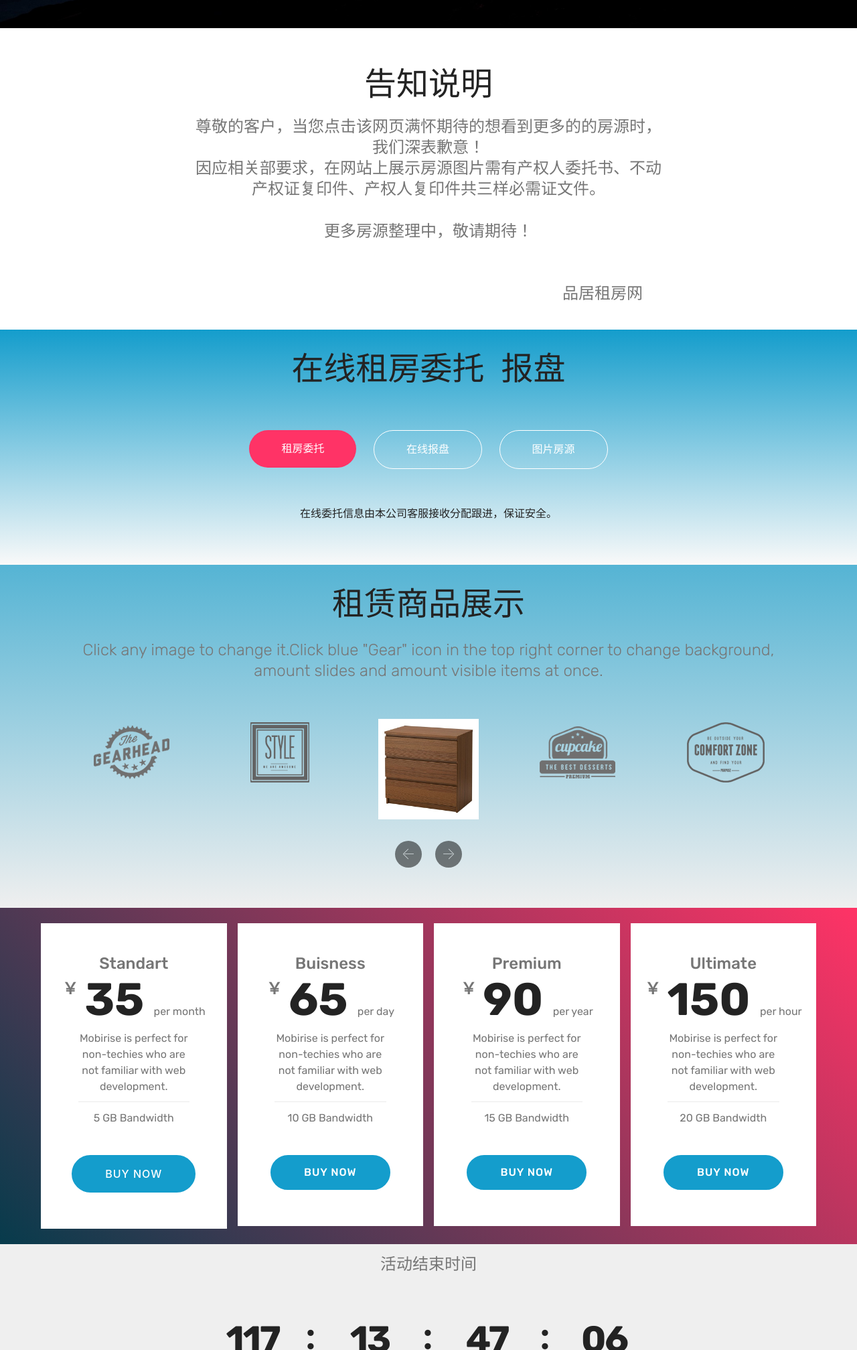
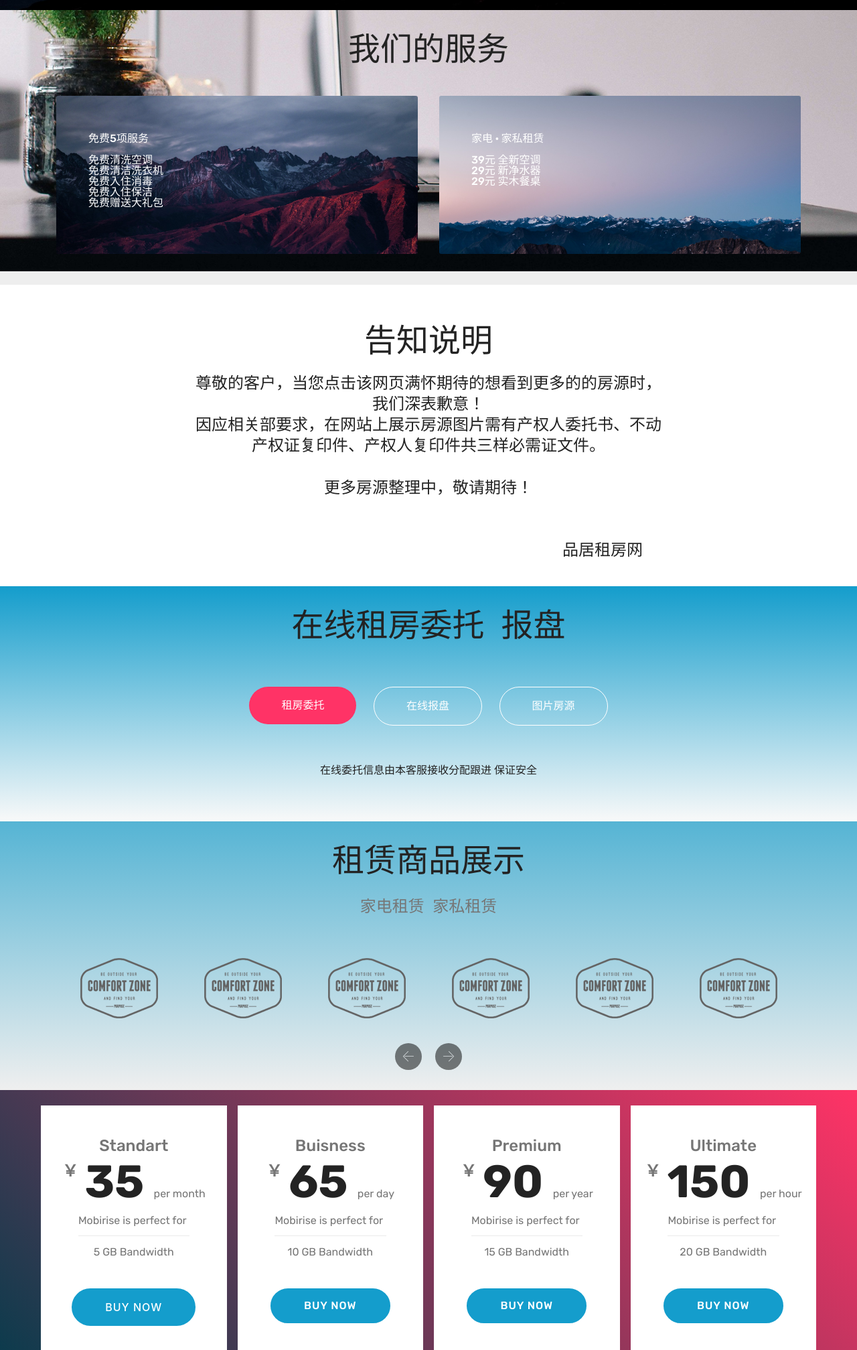
Before and after one commit to pinjuvip/shouci, a plain HTML site: page index.html in a window 1280 px wide. Shown: the part 785-2800 px from the top of the page at 67% size. Drawn offline with Linux system fonts and the light colour scheme; files whose address does not match are found by name.

Commit message:
create github pages

```diff
--- a/assets/mobirise/css/mbr-additional.css
+++ b/assets/mobirise/css/mbr-additional.css
@@ -1704,18 +1704,59 @@ body {
     border-left: .30em solid transparent;
   }
 }
-.cid-qt2E7ijMQO {
-  padding-top: 90px;
-  padding-bottom: 90px;
-  background-image: url("../../../assets/images/jumbotron.jpg");
-}
-.cid-qt2E7ijMQO .mbr-text,
-.cid-qt2E7ijMQO .mbr-section-btn {
+.cid-qulluujswD {
+  background-image: url("../../../assets/images/jumbotron8.jpg");
+}
+.cid-qulluujswD .mbr-text,
+.cid-qulluujswD .mbr-section-btn {
   color: #f3a81a;
 }
-.cid-qt2E7ijMQO H1 {
+.cid-qulluujswD H1 {
   color: #f3a81a;
   text-align: center;
+}
+.cid-qulbJVTRow {
+  padding-top: 30px;
+  padding-bottom: 30px;
+  background-image: url("../../../assets/images/background2.jpg");
+}
+.cid-qulbJVTRow h2 {
+  text-align: center;
+}
+.cid-qulbJVTRow h4 {
+  text-align: center;
+  z-index: 1;
+  color: #ffffff;
+}
+.cid-qulbJVTRow p {
+  z-index: 1;
+  margin-bottom: 0;
+  color: #ffffff;
+}
+.cid-qulbJVTRow .media-container-row {
+  word-wrap: break-word;
+  word-break: break-word;
+  align-items: stretch;
+  -webkit-align-items: stretch;
+}
+.cid-qulbJVTRow .card-img {
+  position: absolute;
+  top: 0;
+  left: 0;
+  height: 100%;
+  width: 100%;
+  overflow: hidden;
+}
+.cid-qulbJVTRow .card-img img {
+  z-index: -1;
+  min-height: 100%;
+  min-width: 100%;
+  width: auto;
+  max-width: 600px;
+}
+.cid-qulbJVTRow H4 {
+  text-align: left;
+  color: #ffffff;
 }
 .cid-qtMbxsWirl {
   padding-top: 60px;
@@ -1723,7 +1764,7 @@ body {
   background-color: #ffffff;
 }
 .cid-qtMbxsWirl .mbr-section-subtitle {
-  color: #767676;
+  color: #232323;
 }
 .cid-qtMfhhEwad {
   padding-top: 30px;
@@ -1776,7 +1817,7 @@ body {
 }
 .cid-qt2TTslWrK {
   padding-top: 30px;
-  padding-bottom: 60px;
+  padding-bottom: 30px;
   background-color: #55b4d4;
   background: linear-gradient(#55b4d4, #efefef);
 }
--- a/index.html
+++ b/index.html
@@ -23,7 +23,7 @@
 
 </head>
 <body>
-<section class="menu cid-qt2E7giJQk" once="menu" id="menu1-g" data-rv-view="416">
+<section class="menu cid-qt2E7giJQk" once="menu" id="menu1-g" data-rv-view="395">
 
 
 
@@ -48,17 +48,17 @@
         </div>
         <div class="collapse navbar-collapse" id="navbarSupportedContent">
             <ul class="navbar-nav nav-dropdown nav-right" data-app-modern-menu="true"><li class="nav-item">
-                    <a class="nav-link link text-black display-4" href="https://mobirise.com"><span class="mbri-play mbr-iconfont mbr-iconfont-btn"></span>&nbsp;最新活动&nbsp; &nbsp; &nbsp; &nbsp; &nbsp; &nbsp; &nbsp; &nbsp; &nbsp; &nbsp; &nbsp;</a>
-                </li>
+                    <a class="nav-link link text-black display-4" href="https://mobirise.com"><span class="mbri-windows mbr-iconfont mbr-iconfont-btn"></span>&nbsp;最新活动&nbsp; &nbsp; &nbsp; &nbsp; &nbsp; &nbsp; &nbsp; &nbsp; &nbsp; &nbsp; &nbsp;</a>
+                </li><li class="nav-item"><a class="nav-link link text-black display-4" href="https://mobirise.com"><span class="mbri-home mbr-iconfont mbr-iconfont-btn"></span>&nbsp;租房&nbsp; &nbsp; &nbsp; &nbsp; &nbsp; &nbsp; &nbsp; &nbsp; &nbsp; &nbsp; &nbsp;</a></li>
                 <li class="nav-item dropdown">
-                    <a class="nav-link link text-black display-4" href="https://mobirise.com" aria-expanded="true"><span class="mbri-play mbr-iconfont mbr-iconfont-btn"></span>&nbsp;关于我们&nbsp; &nbsp; &nbsp; &nbsp; &nbsp; &nbsp; &nbsp; &nbsp; &nbsp; &nbsp; &nbsp;</a>
+                    <a class="nav-link link text-black display-4" href="https://mobirise.com" aria-expanded="false"><span class="socicon socicon-googlegroups mbr-iconfont mbr-iconfont-btn"></span>&nbsp;关于我们&nbsp; &nbsp; &nbsp; &nbsp; &nbsp; &nbsp; &nbsp; &nbsp; &nbsp; &nbsp; &nbsp;</a>
                 </li></ul>
 
         </div>
     </nav>
 </section>
 
-<section class="engine"><a href="https://mobirise.co/i">build a website for free</a></section><section class="cid-qt2E7ijMQO mbr-parallax-background" id="header2-e" data-rv-view="418">
+<section class="engine"><a href="https://mobirise.co">Mobirise</a></section><section class="cid-qulluujswD mbr-fullscreen mbr-parallax-background" id="header2-20" data-rv-view="397">
 
 
 
@@ -66,9 +66,9 @@
 
     <div class="container align-center">
         <div class="media-container-column mbr-white col-md-10 offset-md-1">
-            <h1 class="mbr-section-title mbr-bold pb-3 mbr-fonts-style display-1">&nbsp;<br><br><br>品质居家 品居租房<br><br></h1>
+            <h1 class="mbr-section-title mbr-bold pb-3 mbr-fonts-style display-1"><br>有品质 &nbsp;更爱家&nbsp;<br><br></h1>
             <h3 class="mbr-section-subtitle align-center mbr-light pb-3 mbr-fonts-style display-4">让更多的人省心省事省钱的住进新家<br><br></h3>
-            <p class="mbr-text pb-3 mbr-fonts-style display-5">&nbsp;&nbsp;</p>
+            <p class="mbr-text pb-3 mbr-fonts-style display-5"></p>
             <div class="mbr-section-btn"><a class="btn btn-md btn-white-outline display-5" href="https://mobirise.com">立即租房委托</a></div>
         </div>
     </div>
@@ -79,7 +79,34 @@
     </div>
 </section>
 
-<section class="mbr-section content4 cid-qtMbxsWirl" id="content4-1b" data-rv-view="421">
+<section class="features13 cid-qulbJVTRow mbr-parallax-background" id="features13-1y" data-rv-view="400">
+
+
+
+
+    <div class="container">
+        <h2 class="mbr-section-title pb-3 mbr-fonts-style display-2">我们的服务</h2>
+
+        <div class="media-container-row container">
+            <div class="card col-12 col-md-6 p-5 m-3 align-center">
+                <div class="card-img">
+                    <img src="assets/images/jumbotron.jpg" alt="Mobirise" media-simple="true">
+                </div>
+                <h4 class="card-title py-2 mbr-fonts-style display-7">免费5项服务<br> &nbsp; &nbsp; <br>免费清洗空调 &nbsp; &nbsp; <br>免费清洁洗衣机 &nbsp; &nbsp;<br>免费入住消毒 &nbsp;<br> 免费入住保洁 &nbsp; &nbsp; <br>免费赠送大礼包</h4>
+
+            </div>
+            <div class="card col-12 col-md-6 p-5 m-3 align-center">
+                <div class="card-img">
+                    <img src="assets/images/jumbotron2.jpg" alt="Mobirise" media-simple="true">
+                </div>
+                <h4 class="card-title py-2 mbr-fonts-style display-7">家电 · 家私租赁<br><br>39元 全新空调<br>29元 新净水器<br>29元 实木餐桌<br><br><br></h4>
+
+            </div>
+
+        </div>
+</div></section>
+
+<section class="mbr-section content4 cid-qtMbxsWirl" id="content4-1b" data-rv-view="403">
 
 
 
@@ -94,7 +121,7 @@
     </div>
 </section>
 
-<section class="tabs2 cid-qtMfhhEwad" id="tabs2-1e" data-rv-view="423">
+<section class="tabs2 cid-qtMfhhEwad" id="tabs2-1e" data-rv-view="405">
 
 
 
@@ -115,25 +142,21 @@
                     <div id="tab1" class="tab-pane in active" role="tabpanel">
                         <div class="row">
                             <div class="col-md-12">
-                                <p class="mbr-text py-5 mbr-fonts-style display-4">在线委托信息由本公司客服接收分配跟进，保证安全。</p>
+                                <p class="mbr-text py-5 mbr-fonts-style display-4">在线委托信息由本客服接收分配跟进 保证安全</p>
                             </div>
                         </div>
                     </div>
                     <div id="tab2" class="tab-pane" role="tabpanel">
                         <div class="row">
                             <div class="col-md-12">
-                                <p class="mbr-text py-5 mbr-fonts-style display-7">
-                                    Mobirise is an easy website builder - just drop site elements to your page, add content and style it to look the way you like.
-                                </p>
+                                <p class="mbr-text py-5 mbr-fonts-style display-7">业主在线放盘 准确无误 省事便捷</p>
                             </div>
                         </div>
                     </div>
                     <div id="tab3" class="tab-pane" role="tabpanel">
                         <div class="row">
                             <div class="col-md-12">
-                                <p class="mbr-text py-5 mbr-fonts-style display-7">
-                                    Mobirise offers many site blocks in several themes, and though these blocks are pre-made, they are flexible. You can combine blocks in different ways on your pages.
-                                </p>
+                                <p class="mbr-text py-5 mbr-fonts-style display-7">有图片的房源 精彩快速呈现&nbsp;</p>
                             </div>
                         </div>
                     </div>
@@ -170,7 +193,7 @@
     </div>
 </section>
 
-<section class="clients cid-qt2TTslWrK" id="clients-p" data-rv-view="426">
+<section class="clients cid-qt2TTslWrK" id="clients-p" data-rv-view="408">
 
 
 
@@ -178,16 +201,14 @@
             <div class="media-container-row">
                 <div class="col-12 align-center">
                     <h2 class="mbr-section-title pb-3 mbr-fonts-style display-2">租赁商品展示</h2>
-                    <h3 class="mbr-section-subtitle mbr-light mbr-fonts-style display-5">
-                        Click any image to change it.Click blue "Gear" icon in the top right corner to change background, amount slides and amount visible items at once.
-                    </h3>
+                    <h3 class="mbr-section-subtitle mbr-light mbr-fonts-style display-5">家电租赁 &nbsp;家私租赁</h3>
                 </div>
             </div>
         </div>
 
     <div class="container">
         <div class="carousel slide" data-ride="carousel" role="listbox">
-            <div class="carousel-inner" data-visible="5">
+            <div class="carousel-inner" data-visible="6">
 
 
 
@@ -205,7 +226,7 @@
                     <div class="media-container-row">
                         <div class="col-md-12">
                             <div class="wrap-img ">
-                                <img src="assets/images/2.png" class="img-responsive clients-img" media-simple="true">
+                                <img src="assets/images/1.png" class="img-responsive clients-img" media-simple="true">
                             </div>
                         </div>
                     </div>
@@ -213,7 +234,7 @@
                     <div class="media-container-row">
                         <div class="col-md-12">
                             <div class="wrap-img ">
-                                <img src="assets/images/3.png" class="img-responsive clients-img" media-simple="true">
+                                <img src="assets/images/1.png" class="img-responsive clients-img" media-simple="true">
                             </div>
                         </div>
                     </div>
@@ -221,7 +242,7 @@
                     <div class="media-container-row">
                         <div class="col-md-12">
                             <div class="wrap-img ">
-                                <img src="assets/images/-500x500.jpg" class="img-responsive clients-img" alt="" title="" media-simple="true">
+                                <img src="assets/images/1.png" class="img-responsive clients-img" media-simple="true">
                             </div>
                         </div>
                     </div>
@@ -229,7 +250,47 @@
                     <div class="media-container-row">
                         <div class="col-md-12">
                             <div class="wrap-img ">
-                                <img src="assets/images/5.png" class="img-responsive clients-img" media-simple="true">
+                                <img src="assets/images/1.png" class="img-responsive clients-img" media-simple="true">
+                            </div>
+                        </div>
+                    </div>
+                </div><div class="carousel-item ">
+                    <div class="media-container-row">
+                        <div class="col-md-12">
+                            <div class="wrap-img ">
+                                <img src="assets/images/1.png" class="img-responsive clients-img" media-simple="true">
+                            </div>
+                        </div>
+                    </div>
+                </div><div class="carousel-item ">
+                    <div class="media-container-row">
+                        <div class="col-md-12">
+                            <div class="wrap-img ">
+                                <img src="assets/images/1.png" class="img-responsive clients-img" media-simple="true">
+                            </div>
+                        </div>
+                    </div>
+                </div><div class="carousel-item ">
+                    <div class="media-container-row">
+                        <div class="col-md-12">
+                            <div class="wrap-img ">
+                                <img src="assets/images/1.png" class="img-responsive clients-img" media-simple="true">
+                            </div>
+                        </div>
+                    </div>
+                </div><div class="carousel-item ">
+                    <div class="media-container-row">
+                        <div class="col-md-12">
+                            <div class="wrap-img ">
+                                <img src="assets/images/1.png" class="img-responsive clients-img" media-simple="true">
+                            </div>
+                        </div>
+                    </div>
+                </div><div class="carousel-item ">
+                    <div class="media-container-row">
+                        <div class="col-md-12">
+                            <div class="wrap-img ">
+                                <img src="assets/images/1.png" class="img-responsive clients-img" media-simple="true">
                             </div>
                         </div>
                     </div>
@@ -248,7 +309,7 @@
     </div>
 </section>
 
-<section class="cid-qt2VK79ydE" id="pricing-tables1-w" data-rv-view="440">
+<section class="cid-qt2VK79ydE" id="pricing-tables1-w" data-rv-view="432">
 
 
 
@@ -275,8 +336,7 @@
                     <div class="plan-list align-center">
                         <ul class="list-group list-group-flush mbr-fonts-style display-7">
                             <li class="list-group-item">
-                                Mobirise is perfect for non-techies who are not familiar with web development.
-                            </li>
+                                Mobirise is perfect for&nbsp;</li>
                             <li class="list-group-item">
                                 5 GB Bandwidth
                             </li>
@@ -309,8 +369,7 @@
                     <div class="plan-list align-center">
                         <ul class="list-group list-group-flush mbr-fonts-style display-7">
                             <li class="list-group-item">
-                                Mobirise is perfect for non-techies who are not familiar with web development.
-                            </li>
+                                Mobirise is perfect for&nbsp;</li>
                             <li class="list-group-item">
                                 10 GB Bandwidth
                             </li>
@@ -343,8 +402,7 @@
                     <div class="plan-list align-center">
                         <ul class="list-group list-group-flush mbr-fonts-style display-7">
                             <li class="list-group-item">
-                                Mobirise is perfect for non-techies who are not familiar with web development.
-                            </li>
+                                Mobirise is perfect for&nbsp;</li>
                             <li class="list-group-item">
                                 15 GB Bandwidth
                             </li>
@@ -377,8 +435,7 @@
                     <div class="plan-list align-center">
                         <ul class="list-group list-group-flush mbr-fonts-style display-7">
                             <li class="list-group-item">
-                                Mobirise is perfect for non-techies who are not familiar with web development.
-                            </li>
+                                Mobirise is perfect for&nbsp;</li>
                             <li class="list-group-item">
                                 20 GB Bandwidth
                             </li>
@@ -398,7 +455,7 @@
 
 
 
-<section class="countdown1 cid-qt2VO1xfg7" id="countdown1-x" data-rv-view="443">
+<section class="countdown1 cid-qt2VO1xfg7" id="countdown1-x" data-rv-view="435">
 
 
 
@@ -417,7 +474,7 @@
     </div>
 </section>
 
-<section class="cid-qt2VXmruka" id="footer1-y" data-rv-view="446">
+<section class="cid-qt2VXmruka" id="footer1-y" data-rv-view="438">
 
 
 
@@ -443,7 +500,7 @@
             </div>
             <div class="col-12 col-md-3 mbr-fonts-style display-7">
                 <h5 class="pb-3"></h5>
-                <p class="mbr-text">&nbsp; www.pinjuvip.com</p>
+                <p class="mbr-text">&nbsp; www.pinjuvip.com<br><br></p>
             </div>
         </div>
         <div class="footer-lower">
```
Also changed, not shown: assets/images/hashes.json (+1 -1 lines), assets/images/background2.jpg (added), assets/images/jumbotron8.jpg (added), 1 other file.
